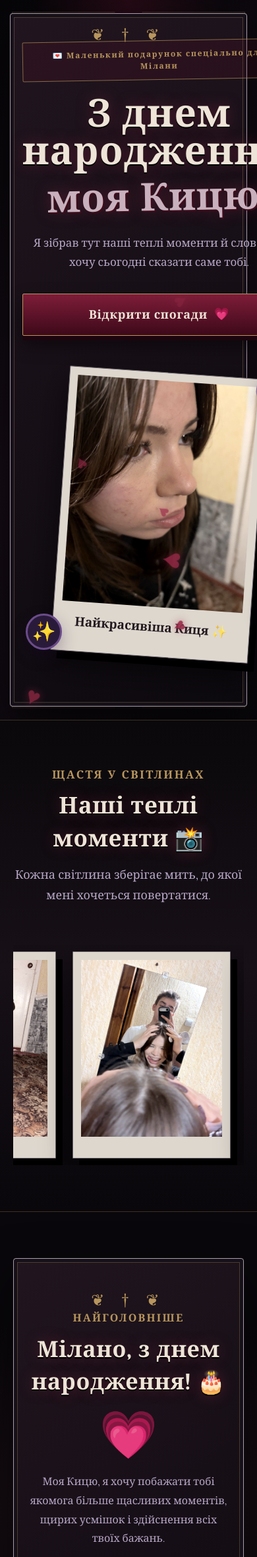
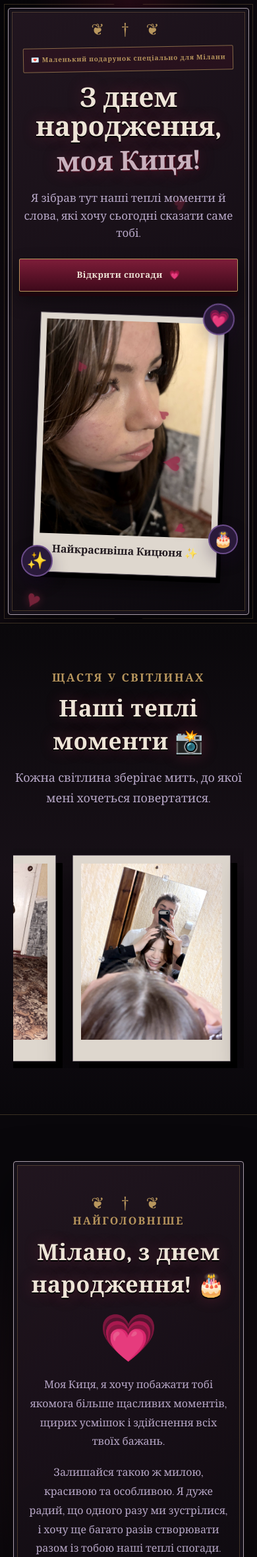
Before and after one commit to vadimchikgura-ship-it/birthday-site, a Flask app: page / in a window 390 px wide. Shown: the top 2360 px of the page at 66% size. Run offline with Flask 3, Linux system fonts and the light colour scheme.

Commit message:
Описание изменения

```diff
--- a/static/style.css
+++ b/static/style.css
@@ -1944,3 +1944,125 @@ button,
         border-radius: 4px;
     }
 }
+
+/* Мобільне компонування готичної головної сторінки */
+@media (max-width: 600px) {
+    .hero {
+        min-height: auto;
+        padding: 12px;
+    }
+
+    .hero::after {
+        inset: 6px;
+    }
+
+    .hero__content {
+        grid-template-columns: minmax(0, 1fr);
+        gap: 30px;
+        width: 100%;
+        min-width: 0;
+        padding: 58px 16px 32px;
+    }
+
+    .hero__copy,
+    .hero__visual {
+        width: 100%;
+        min-width: 0;
+    }
+
+    .hero__badge {
+        max-width: 100%;
+        margin-bottom: 20px;
+        padding: 9px 11px;
+        font-size: 10px;
+        line-height: 1.65;
+        letter-spacing: 0.08em;
+    }
+
+    .hero__title {
+        margin-bottom: 20px;
+        font-size: clamp(30px, 10.5vw, 46px);
+        line-height: 1.08;
+        letter-spacing: 0;
+        overflow-wrap: anywhere;
+    }
+
+    .hero__title span {
+        margin-top: 8px;
+    }
+
+    .hero__text {
+        margin-bottom: 25px;
+        font-size: 17px;
+        line-height: 1.55;
+    }
+
+    .hero__button {
+        width: 100%;
+        padding: 15px 12px;
+        font-size: 13px;
+        line-height: 1.4;
+    }
+
+    .hero__visual {
+        min-height: 0;
+        padding: 5px 25px 28px;
+    }
+
+    .hero-photo {
+        width: min(100%, 280px);
+        padding: 9px 9px 24px;
+        box-shadow: 6px 8px 0 #050406, 0 15px 30px rgba(0, 0, 0, 0.55);
+        transform: rotate(2deg);
+    }
+
+    .hero-photo__caption {
+        padding-top: 12px;
+        font-size: 16px;
+    }
+
+    .hero-sticker {
+        width: 48px;
+        height: 48px;
+        font-size: 25px;
+        border-width: 2px;
+    }
+
+    .hero-sticker--heart {
+        top: -8px;
+        right: 5px;
+    }
+
+    .hero-sticker--star {
+        bottom: 25px;
+        left: 3px;
+    }
+
+    .hero-sticker--cake {
+        right: 0;
+        bottom: 55px;
+        width: 45px;
+        height: 45px;
+        font-size: 23px;
+    }
+}
+
+@media (max-width: 360px) {
+    .hero {
+        padding: 8px;
+    }
+
+    .hero__content {
+        padding-right: 12px;
+        padding-left: 12px;
+    }
+
+    .hero__title {
+        font-size: 29px;
+    }
+
+    .hero__visual {
+        padding-right: 18px;
+        padding-left: 18px;
+    }
+}
--- a/templates/index.html
+++ b/templates/index.html
@@ -61,7 +61,7 @@
 
         <h1 class="hero__title">
             З днем народження,
-            <span>моя Кицю!</span>
+            <span>моя Киця!</span>
         </h1>
 
         <p class="hero__text">
@@ -86,7 +86,7 @@
             >
 
             <div class="hero-photo__caption">
-                Найкрасивіша Киця ✨
+                Найкрасивіша Кицюня ✨
             </div>
 
         </div>
@@ -330,7 +330,7 @@
                 class="secret-modal__answer"
                 id="secretAnswer"
             >
-                Я теж тебе дуже кохаю, моя Кицю! 💞
+                Я теж тебе дуже кохаю, моя Кицюня! 💞
             </p>
 
         </div>
@@ -456,7 +456,7 @@
         </div>
 
         <p class="birthday-wish__text">
-            Моя Кицю, я хочу побажати тобі якомога більше
+            Моя Киця, я хочу побажати тобі якомога більше
             щасливих моментів, щирих усмішок і здійснення
             всіх твоїх бажань.
         </p>
```
